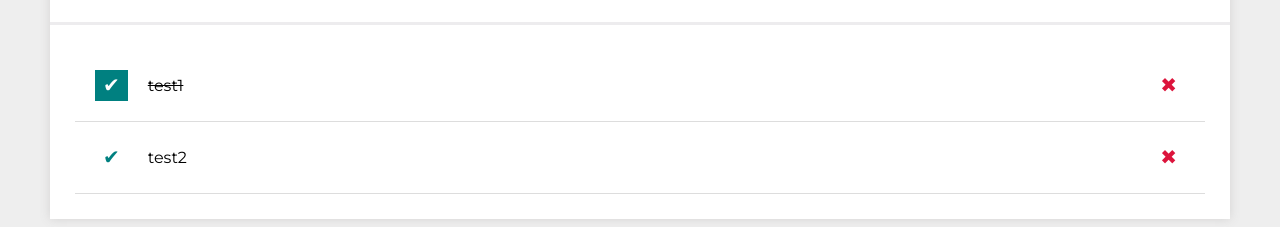
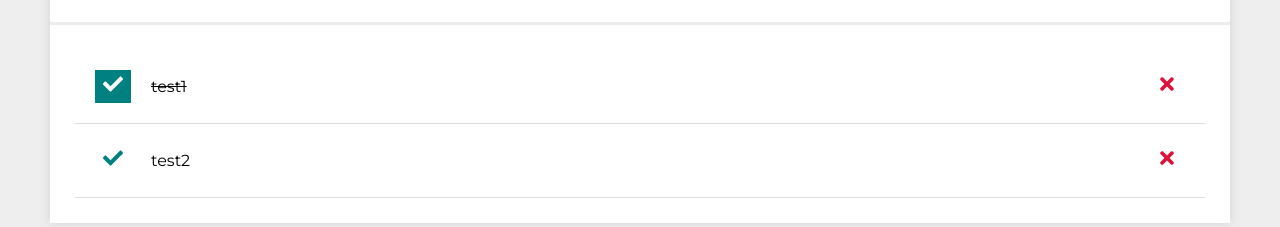
Before and after one commit to stolar-xyz/to-do-list-react, a React (Create React App) app: page / in a window 1280 px wide. Shown: the part 318-545 px from the top of the page. Built offline with nearby package versions, Linux system fonts and the light colour scheme.

Commit message:
icons from react-icons/fa added to list items

```diff
--- a/src/List/index.js
+++ b/src/List/index.js
@@ -1,16 +1,17 @@
 import React from "react";
 import "./style.css";
+import { FaCheck, FaTimes } from "react-icons/fa";
 
-const List = ({tasks, hideDoneTasks}) => (
+const List = ({ tasks, hideDoneTasks }) => (
     <ul className="list">
         {tasks.map(task => (
             <li
                 className={`list__item ${hideDoneTasks && task.done ? "list__item--hidden" : ""}`}>
-                <button className={`list__button list__button--done ${task.done ? "list__button--done-js" : ""}`}>✔</button>
+                <button className={`list__button list__button--done ${task.done ? "list__button--done-js" : ""}`}><FaCheck /></button>
                 <span className={`list__content ${task.done ? "list__content--special" : ""}`}>
                     {task.content}
                 </span>
-                <button className="list__button list__button--remove">✖</button>
+                <button className="list__button list__button--remove"><FaTimes /></button>
             </li>
         ))}
     </ul>
```
